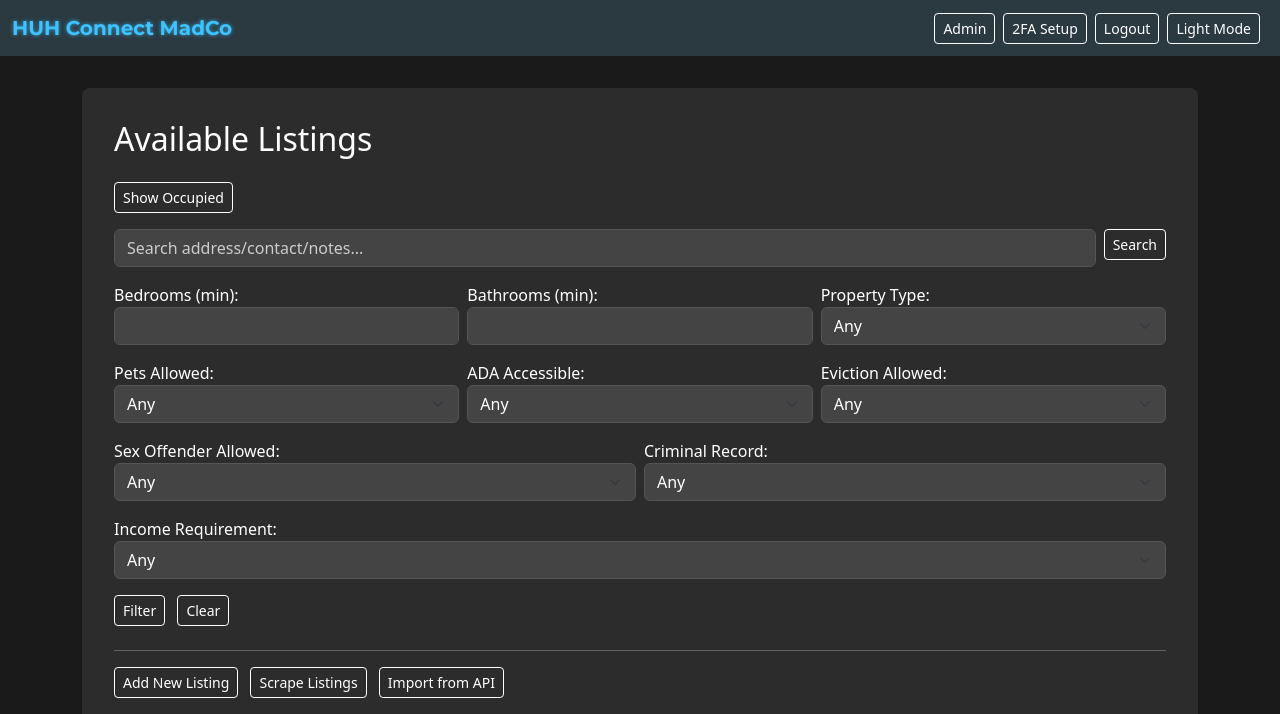
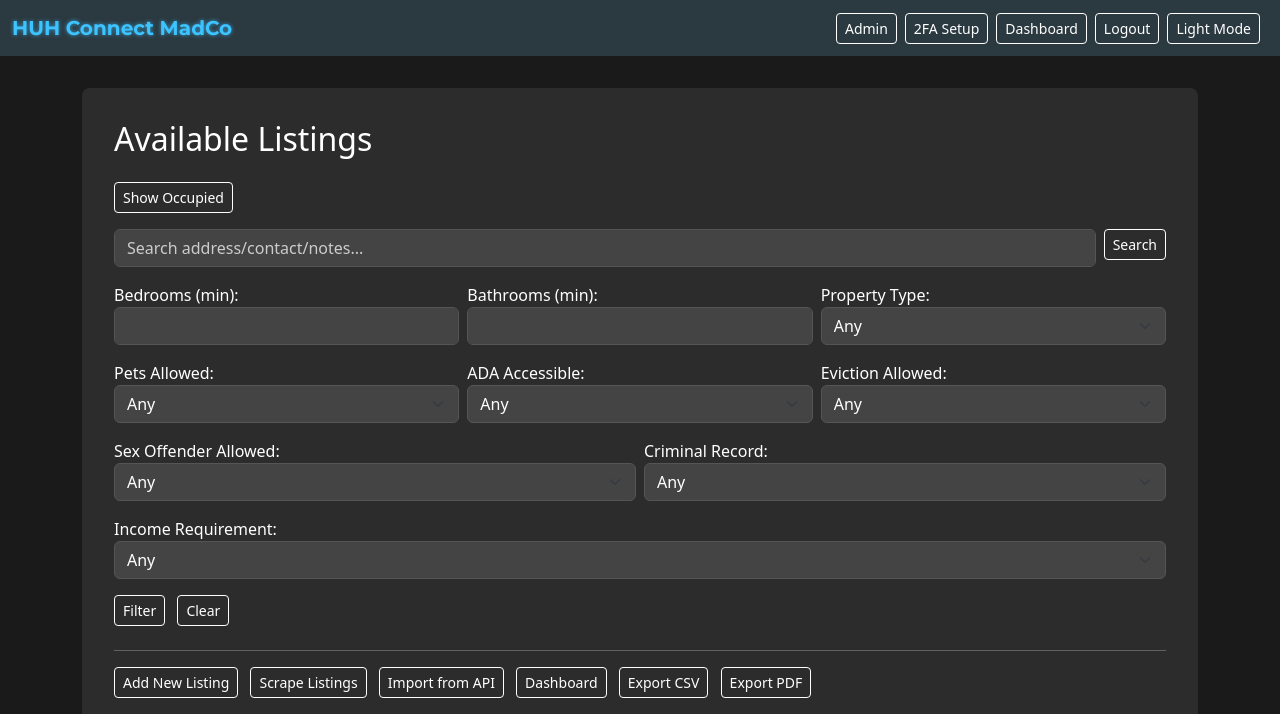
Before and after one commit to StuartLech/Hand-Up-Housing, a Django app: page / in a window 1280 px wide. Shown: the top 714 px of the page. Run offline with Django 5.2, Linux system fonts and the light colour scheme; a user stored in the database is signed in; data comes from the database, SQL or seed files in the repository.

Commit message:
Add export and dashboard features

```diff
--- a/housing_app/templates/housing_app/base.html
+++ b/housing_app/templates/housing_app/base.html
@@ -43,6 +43,11 @@
               </a>
             </li>
             <li class="nav-item me-2">
+              <a class="btn btn-outline-light btn-sm" href="{% url 'housing_app:dashboard' %}">
+                Dashboard
+              </a>
+            </li>
+            <li class="nav-item me-2">
               <form method="POST" action="{% url 'logout' %}" class="d-inline">
                 {% csrf_token %}
                 <button type="submit" class="btn btn-outline-light btn-sm">
--- a/housing_app/templates/housing_app/listing_list.html
+++ b/housing_app/templates/housing_app/listing_list.html
@@ -151,6 +151,15 @@
   <a class="btn btn-outline-light btn-sm mb-3 ms-2" href="{% url 'housing_app:scrape_api' %}">
     Import from API
   </a>
+  <a class="btn btn-outline-light btn-sm mb-3 ms-2" href="{% url 'housing_app:dashboard' %}">
+    Dashboard
+  </a>
+  <a class="btn btn-outline-light btn-sm mb-3 ms-2" href="{% url 'housing_app:export_csv' %}">
+    Export CSV
+  </a>
+  <a class="btn btn-outline-light btn-sm mb-3 ms-2" href="{% url 'housing_app:export_pdf' %}">
+    Export PDF
+  </a>
 {% endif %}
 
 <!-- Table of results (Bootstrap table dark) -->
--- a/housing_app/urls.py
+++ b/housing_app/urls.py
@@ -1,15 +1,18 @@
 from django.urls import path
 from . import views
 
-app_name = 'housing_app'
+app_name = "housing_app"
 
 urlpatterns = [
-    path('', views.listing_list, name='listing_list'),
-    path('listing/<int:pk>/', views.listing_detail, name='listing_detail'),
-    path('listing/create/', views.listing_create, name='listing_create'),
-    path('listing/<int:pk>/update/', views.listing_update, name='listing_update'),
-    path('listing/<int:pk>/delete/', views.listing_delete, name='listing_delete'),
-    path('scrape/', views.scrape_listings_view, name='scrape_listings'),
-    path('scrape/api/', views.scrape_api_view, name='scrape_api'),
-    path('register/', views.register, name='register'),
+    path("", views.listing_list, name="listing_list"),
+    path("dashboard/", views.dashboard, name="dashboard"),
+    path("export/csv/", views.export_listings_csv, name="export_csv"),
+    path("export/pdf/", views.export_listings_pdf, name="export_pdf"),
+    path("listing/<int:pk>/", views.listing_detail, name="listing_detail"),
+    path("listing/create/", views.listing_create, name="listing_create"),
+    path("listing/<int:pk>/update/", views.listing_update, name="listing_update"),
+    path("listing/<int:pk>/delete/", views.listing_delete, name="listing_delete"),
+    path("scrape/", views.scrape_listings_view, name="scrape_listings"),
+    path("scrape/api/", views.scrape_api_view, name="scrape_api"),
+    path("register/", views.register, name="register"),
 ]
--- a/housing_app/views.py
+++ b/housing_app/views.py
@@ -5,8 +5,11 @@ from django.contrib.auth.decorators import login_required, user_passes_test
 from django.contrib.auth.forms import UserCreationForm
 from django.contrib.auth.models import User
 from django import forms
+from django.db import models
 from django.db.models import Q
 import pyotp
+import csv
+from django.http import HttpResponse
 
 from .models import Listing, ActivityLog, UserProfile
 from .forms import (
@@ -330,3 +333,86 @@ def scrape_api_view(request):
             "results": results,
         },
     )
+
+
+@login_required
+@user_passes_test(is_approved)
+def export_listings_csv(request):
+    """Export all listings as a CSV file."""
+    response = HttpResponse(content_type="text/csv")
+    response["Content-Disposition"] = "attachment; filename=listings.csv"
+
+    writer = csv.writer(response)
+    writer.writerow(
+        [
+            "Street",
+            "City",
+            "State",
+            "Zip",
+            "Bedrooms",
+            "Bathrooms",
+            "Property Type",
+            "Available",
+        ]
+    )
+    for l in Listing.objects.all():
+        writer.writerow(
+            [
+                l.street,
+                l.city,
+                l.state,
+                l.zip,
+                l.bedrooms,
+                l.bathrooms,
+                l.property_type,
+                "Yes" if l.is_available else "No",
+            ]
+        )
+
+    return response
+
+
+@login_required
+@user_passes_test(is_approved)
+def export_listings_pdf(request):
+    """Export all listings as a simple PDF document."""
+    from reportlab.lib.pagesizes import letter
+    from reportlab.pdfgen import canvas
+
+    response = HttpResponse(content_type="application/pdf")
+    response["Content-Disposition"] = "attachment; filename=listings.pdf"
+
+    p = canvas.Canvas(response, pagesize=letter)
+    y = 750
+    for l in Listing.objects.all():
+        line = f"{l.street or ''} {l.city or ''}, {l.state or ''} {l.zip or ''} - {l.bedrooms} BR/{l.bathrooms} BA"
+        p.drawString(30, y, line)
+        y -= 20
+        if y < 50:
+            p.showPage()
+            y = 750
+    p.showPage()
+    p.save()
+    return response
+
+
+@login_required
+@user_passes_test(is_approved)
+def dashboard(request):
+    """Display simple analytics about listings."""
+    total = Listing.objects.count()
+    available = Listing.objects.filter(is_available=True).count()
+    type_counts = (
+        Listing.objects.values("property_type")
+        .order_by("property_type")
+        .annotate(count=models.Count("id"))
+    )
+    return render(
+        request,
+        "housing_app/dashboard.html",
+        {
+            "total": total,
+            "available": available,
+            "type_counts": type_counts,
+        },
+    )
--- a/requirements.txt
+++ b/requirements.txt
@@ -7,3 +7,4 @@ requests
 beautifulsoup4
 openai==1.3.1
 pyotp>=2.6
+reportlab>=4.0
```
Also changed, not shown: housing_app/templates/housing_app/dashboard.html (added, +24 -0 lines).
